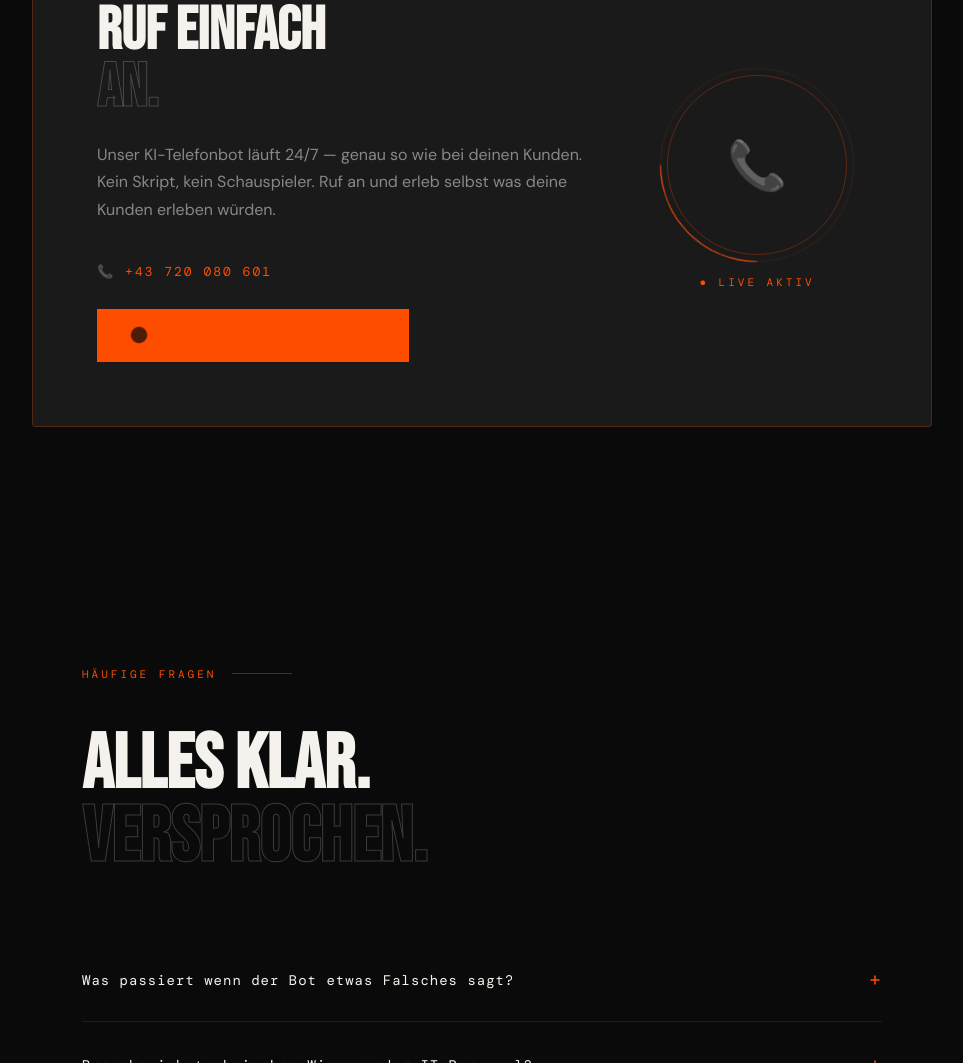
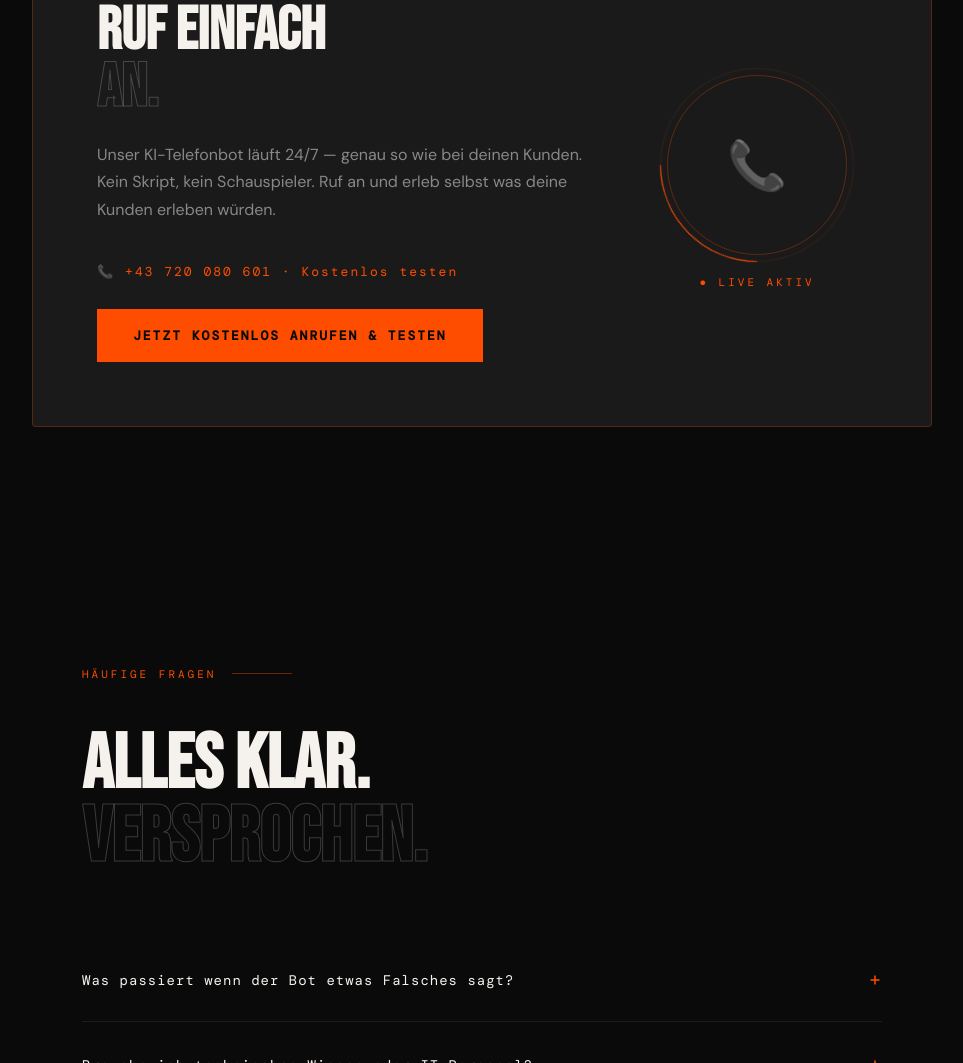
Before and after one commit to blitzerbotapp/laionex-website, a plain HTML site: page index.html in a window 1280 px wide. Shown: the part 5371-6434 px from the top of the page, without its empty margins (158-1121 px from the left). Drawn offline with nearby package versions, Linux system fonts and the light colour scheme.

Commit message:
fix: demo call button - black text readable, remove pulse, add kostenlos
Made-with: Cursor

```diff
--- a/index.html
+++ b/index.html
@@ -194,11 +194,10 @@
   .demo-title { font-family: var(--font-display); font-size: clamp(36px, 5vw, 60px); line-height: 0.95; text-transform: uppercase; margin-bottom: 24px; }
   .demo-desc { font-size: 16px; color: var(--grey-text); line-height: 1.7; margin-bottom: 40px; }
   .demo-number { font-family: var(--font-mono); font-size: 13px; letter-spacing: 2px; color: var(--orange); margin-bottom: 8px; -webkit-tap-highlight-color: transparent; }
-  .demo-call-btn { display: inline-flex; align-items: center; gap: 12px; background: var(--orange); color: var(--black); font-family: var(--font-mono); font-size: 13px; letter-spacing: 2px; text-transform: uppercase; text-decoration: none; padding: 18px 36px; font-weight: 700; transition: all 0.2s; -webkit-tap-highlight-color: rgba(255,77,0,0.3); }
-  .demo-call-btn:hover { background: var(--orange-dim); transform: translateY(-2px); }
+  .demo-call-btn { display: inline-flex; align-items: center; gap: 12px; background: var(--orange); color: var(--black) !important; font-family: var(--font-mono); font-size: 13px; letter-spacing: 2px; text-transform: uppercase; text-decoration: none; padding: 18px 36px; font-weight: 700; transition: background 0.2s, transform 0.2s; -webkit-tap-highlight-color: rgba(255,77,0,0.3); border: none; }
+  .demo-call-btn:hover { background: var(--orange-dim); transform: translateY(-1px); }
   a[href^="tel:"] { color: var(--orange); -webkit-tap-highlight-color: rgba(255,77,0,0.2); }
-  .demo-pulse { width: 12px; height: 12px; background: var(--black); border-radius: 50%; animation: pulse 1.5s infinite; }
-  @keyframes pulse { 0%, 100% { transform: scale(1); opacity: 1; } 50% { transform: scale(1.4); opacity: 0.7; } }
+  a.demo-call-btn { color: var(--black) !important; }
   .demo-right { flex: 0 0 220px; text-align: center; }
   .demo-visual { width: 180px; height: 180px; border: 1px solid rgba(255,77,0,0.3); border-radius: 50%; display: flex; align-items: center; justify-content: center; margin: 0 auto 20px; position: relative; }
   .demo-visual::before { content: ''; position: absolute; inset: -8px; border: 1px solid rgba(255,77,0,0.1); border-radius: 50%; animation: spin 8s linear infinite; border-top-color: var(--orange); }
@@ -539,11 +538,10 @@
       <div class="demo-left">
         <h2 class="demo-title">Ruf einfach<br><span style="-webkit-text-stroke: 1px rgba(255,255,255,0.2); color: transparent;">an.</span></h2>
         <p class="demo-desc">Unser KI-Telefonbot läuft 24/7 — genau so wie bei deinen Kunden. Kein Skript, kein Schauspieler. Ruf an und erleb selbst was deine Kunden erleben würden.</p>
-        <div class="demo-number">📞 +43 720 080 601</div>
+        <div class="demo-number">📞 +43 720 080 601 · Kostenlos testen</div>
         <br>
         <a href="tel:+43720080601" class="demo-call-btn">
-          <span class="demo-pulse"></span>
-          Jetzt anrufen & testen
+          Jetzt kostenlos anrufen & testen
         </a>
       </div>
       <div class="demo-right">
```
